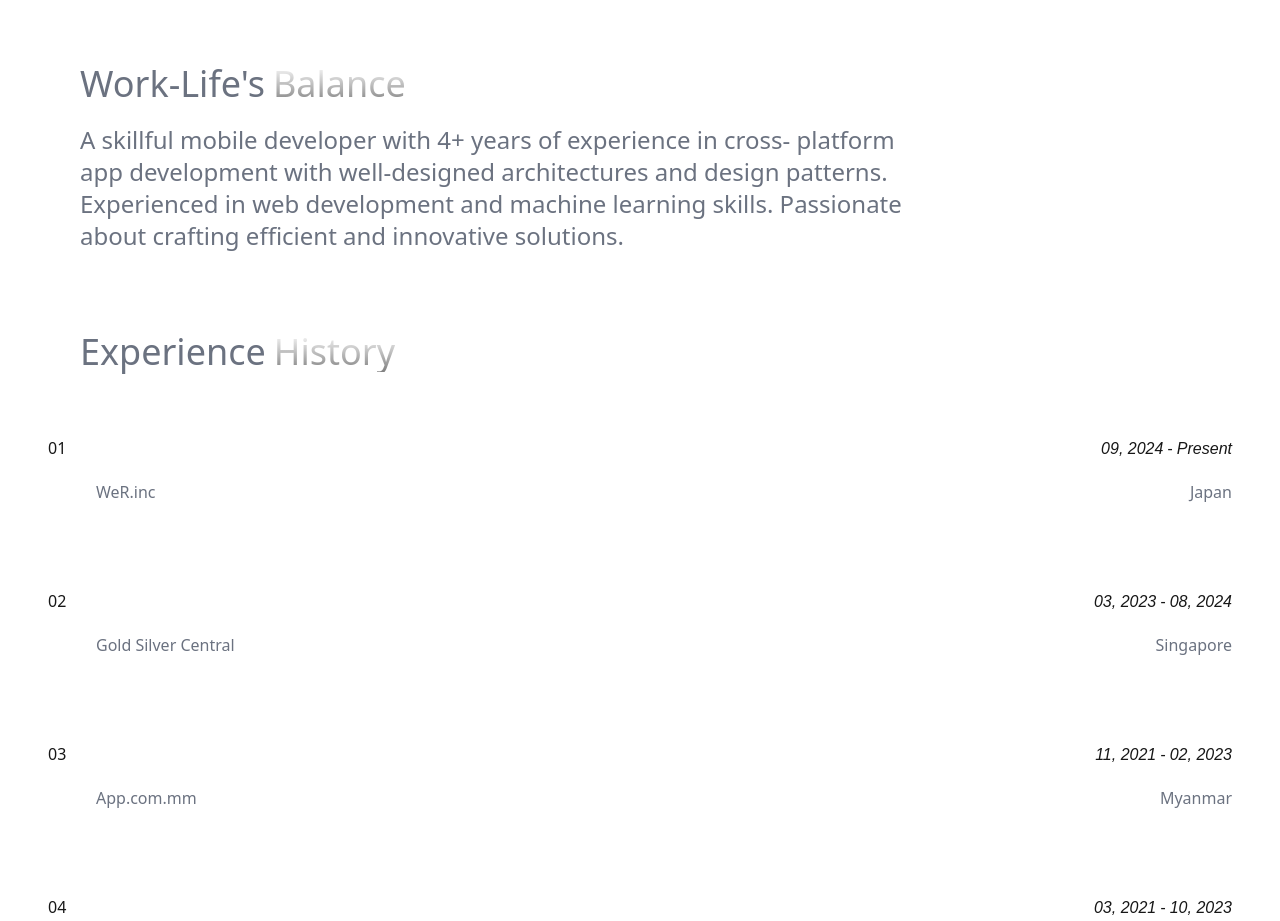
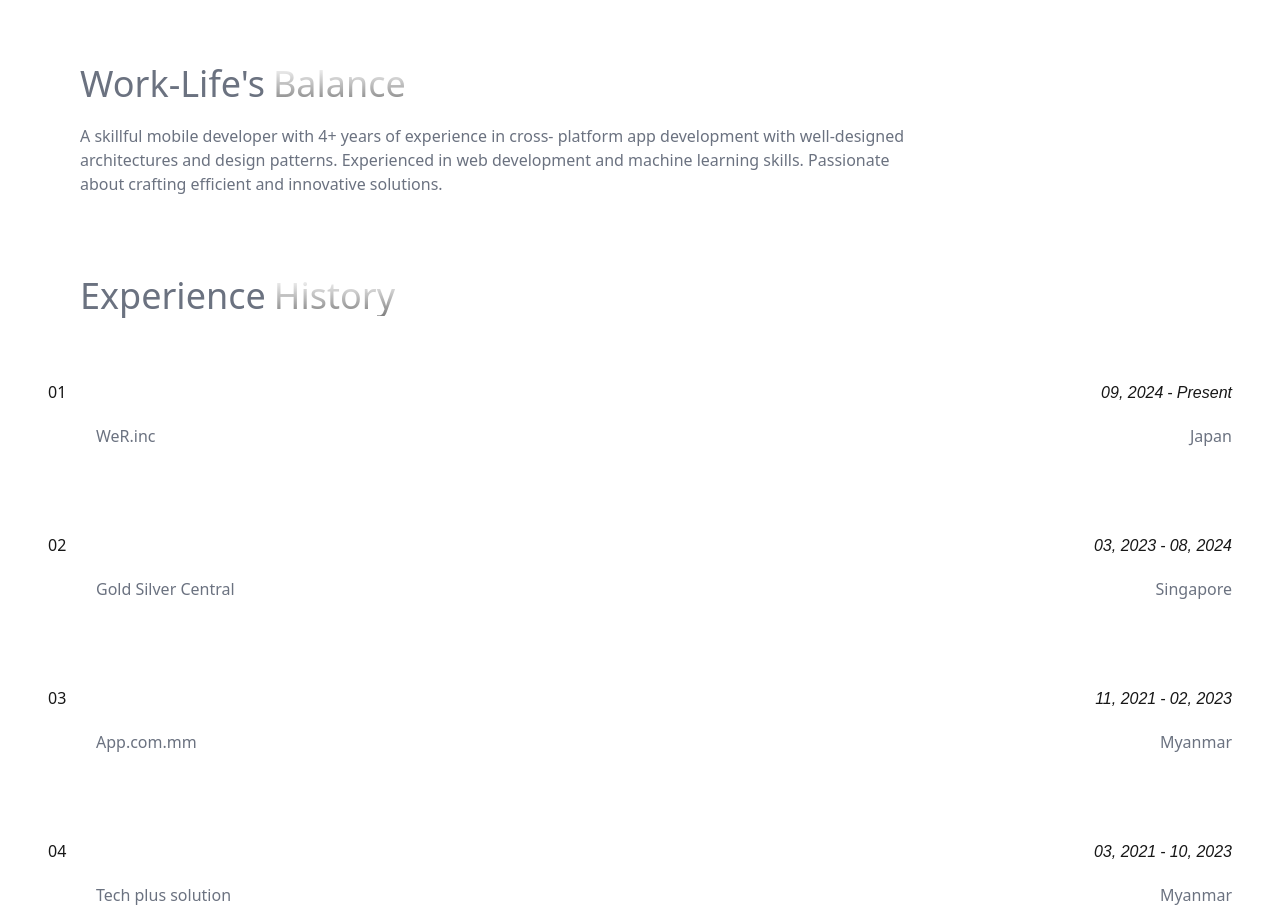
Before and after one commit to neirinzaralwin/portfolio, a Next.js app: page / in a window 1280 px wide. Shown: the part 800-1721 px from the top of the page. Built offline with nearby package versions, Linux system fonts and the light colour scheme.

Commit message:
refactor: adjust layout in experience component and update meteors component to improve visibility on larger screens

```diff
--- a/components/experience/experience.tsx
+++ b/components/experience/experience.tsx
@@ -30,7 +30,7 @@ const Experience = ({ timeline }: ExperienceProps) => {
             </h1>
           </div>
         </FadeIn>
-        <div className="text-gray-500 w-full md:w-2/3 text-lg md:text-2xl mb-20 mx-20">
+        <div className="text-gray-500 w-full md:w-2/3 flex flex-row text-start mx-10 md:mx-20 mb-20">
           <FadeIn>
             A skillful mobile developer with 4+ years of experience in cross-
             platform app development with well-designed architectures and design
--- a/components/ui/background/meteors.tsx
+++ b/components/ui/background/meteors.tsx
@@ -26,7 +26,7 @@ export const Meteors = ({ number = 20 }: MeteorsProps) => {
   }, [number]);
 
   return (
-    <>
+    <div className="hidden md:block">
       {[...meteorStyles].map((style, idx) => (
         // Meteor Head
         <span
@@ -40,7 +40,7 @@ export const Meteors = ({ number = 20 }: MeteorsProps) => {
           <div className="pointer-events-none absolute top-1/2 -z-10 h-px w-[50px] -translate-y-1/2 bg-gradient-to-r from-slate-500 to-transparent" />
         </span>
       ))}
-    </>
+    </div>
   );
 };
 
```
